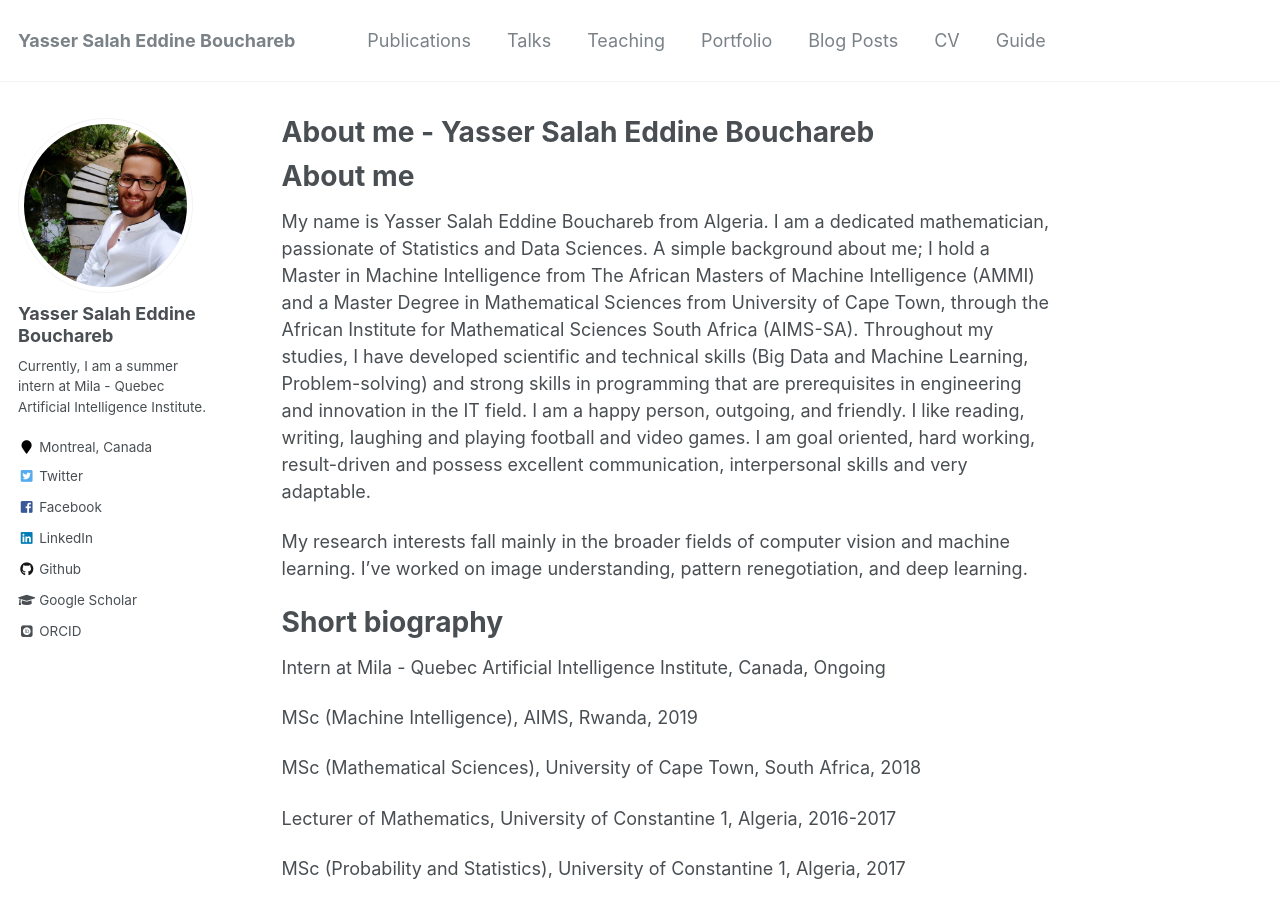
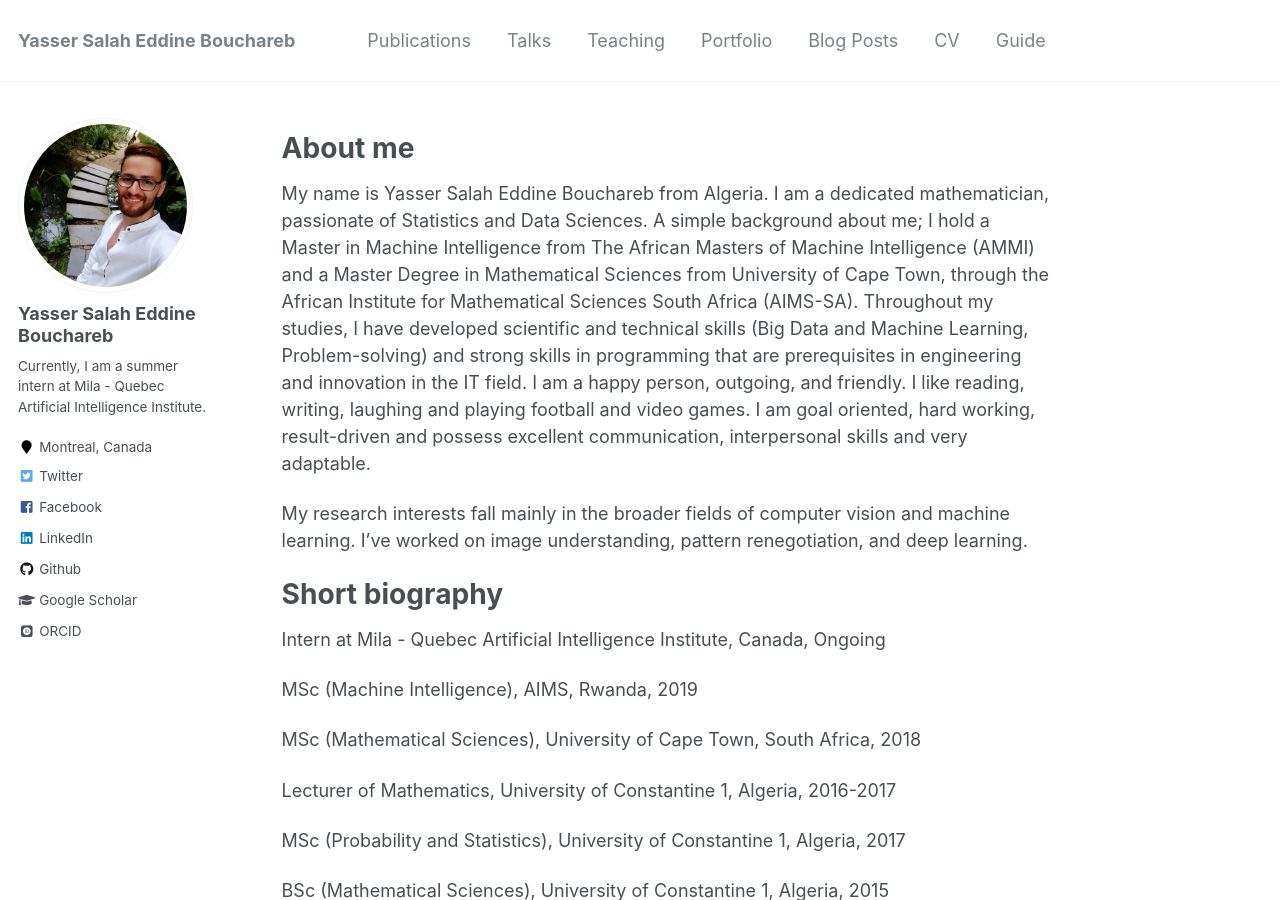
Before and after one commit to BYSD/bysd.github.io, a Jekyll site: the page built from _pages/about.md, in a window 1280 px wide and 900 px high. Built offline with Jekyll 4.4.1, drawn with Linux system fonts in a browser that asks for light colours; some web fonts are replaced.

Commit message:
Update about.md

```diff
--- a/_pages/about.md
+++ b/_pages/about.md
@@ -1,6 +1,6 @@
 ---
 permalink: /
-title: "About me - Yasser Salah Eddine Bouchareb"
+title: ""
 excerpt: "About me"
 author_profile: true
 redirect_from:
```
